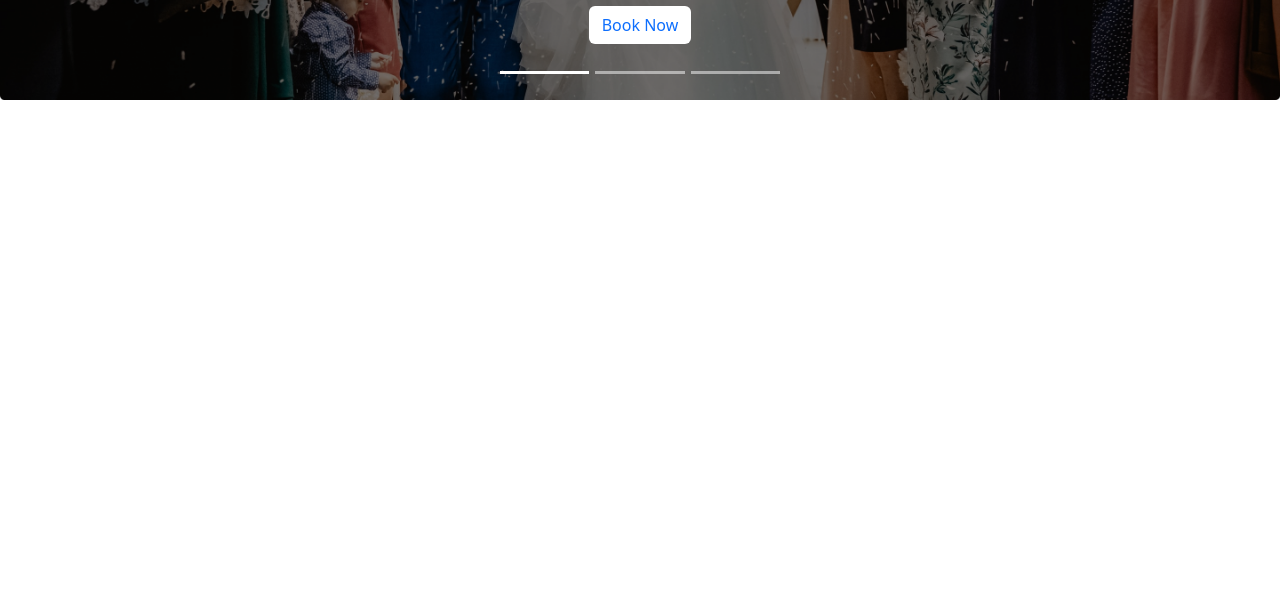
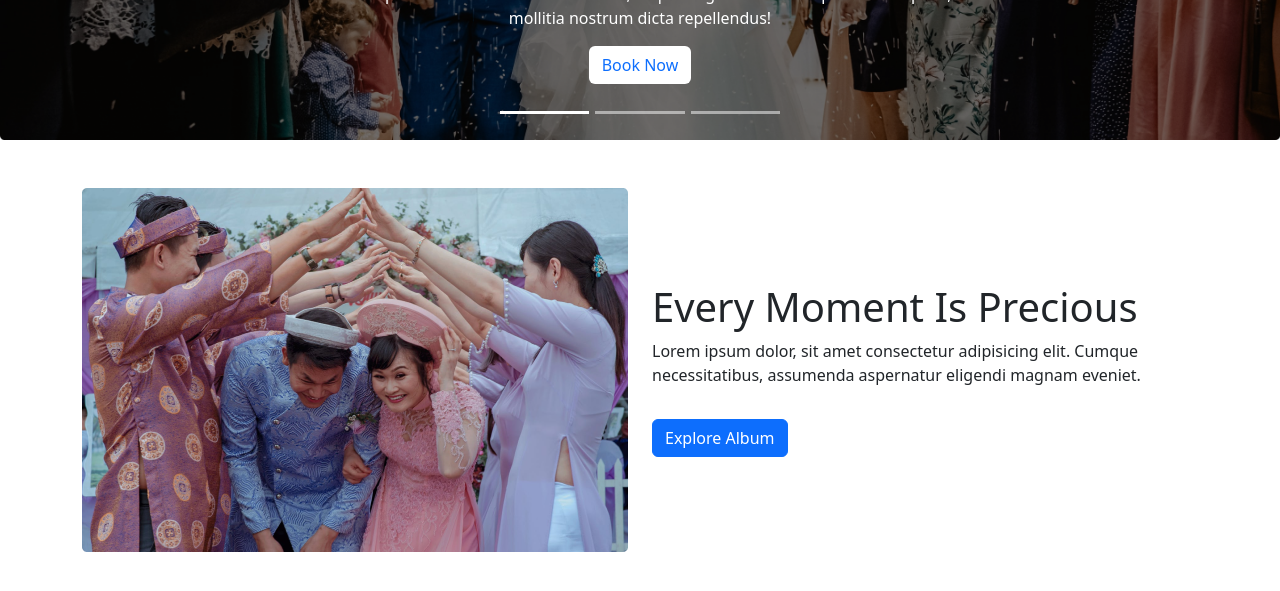
Before and after one commit to DabasishDasJoy/convention-center-bootstrap, a plain HTML site: page index.html in a window 1280 px wide. Shown: the part 483-1074 px from the top of the page. Before the commit the page ends 800 px from the top, so only its background shows below. Drawn offline with nearby package versions, Linux system fonts and the light colour scheme.

Commit message:
about-us done

```diff
--- a/index.html
+++ b/index.html
@@ -51,7 +51,7 @@
     <!-- ===============================================================
                       ******** Top Banner Star *********
     ================================================================ -->
-    <section id="home" class="my-2">
+    <section id="home" class="my-5">
       <div id="carouselExampleIndicators" class="carousel slide" data-bs-ride="true">
         <div class="carousel-indicators">
           <button type="button" data-bs-target="#carouselExampleIndicators" data-bs-slide-to="0" class="active"
@@ -113,6 +113,24 @@
                       ******** Top Banner End *********
     ================================================================ -->
   </header>
+  <main class="container">
+    <section id="about-us" class="my-5">
+      <div class="row row-cols-md-2">
+        <div class="d-md-flex d-none d-lg-flex justify-content-end">
+          <img src="images/wedding.png" class="img-fluid" alt="">
+        </div>
+        <div class=" d-flex align-items-center">
+          <div class="text-md-start text-center">
+            <h1>Every Moment Is Precious</h1>
+            <p>Lorem ipsum dolor, sit amet consectetur adipisicing elit. Cumque necessitatibus, assumenda aspernatur
+              eligendi magnam eveniet.</p>
+              <img src="images/wedding.png" class="img-fluid d-lg-none d-md-none d-flex" alt="">
+            <button class="btn btn-primary mt-3">Explore Album</button>
+          </div>
+        </div>
+      </div>
+    </section>
+  </main>
 
   <script src="https://cdn.jsdelivr.net/npm/bootstrap@5.2.0/dist/js/bootstrap.bundle.min.js"
     integrity="sha384-A3rJD856KowSb7dwlZdYEkO39Gagi7vIsF0jrRAoQmDKKtQBHUuLZ9AsSv4jD4Xa"
```
